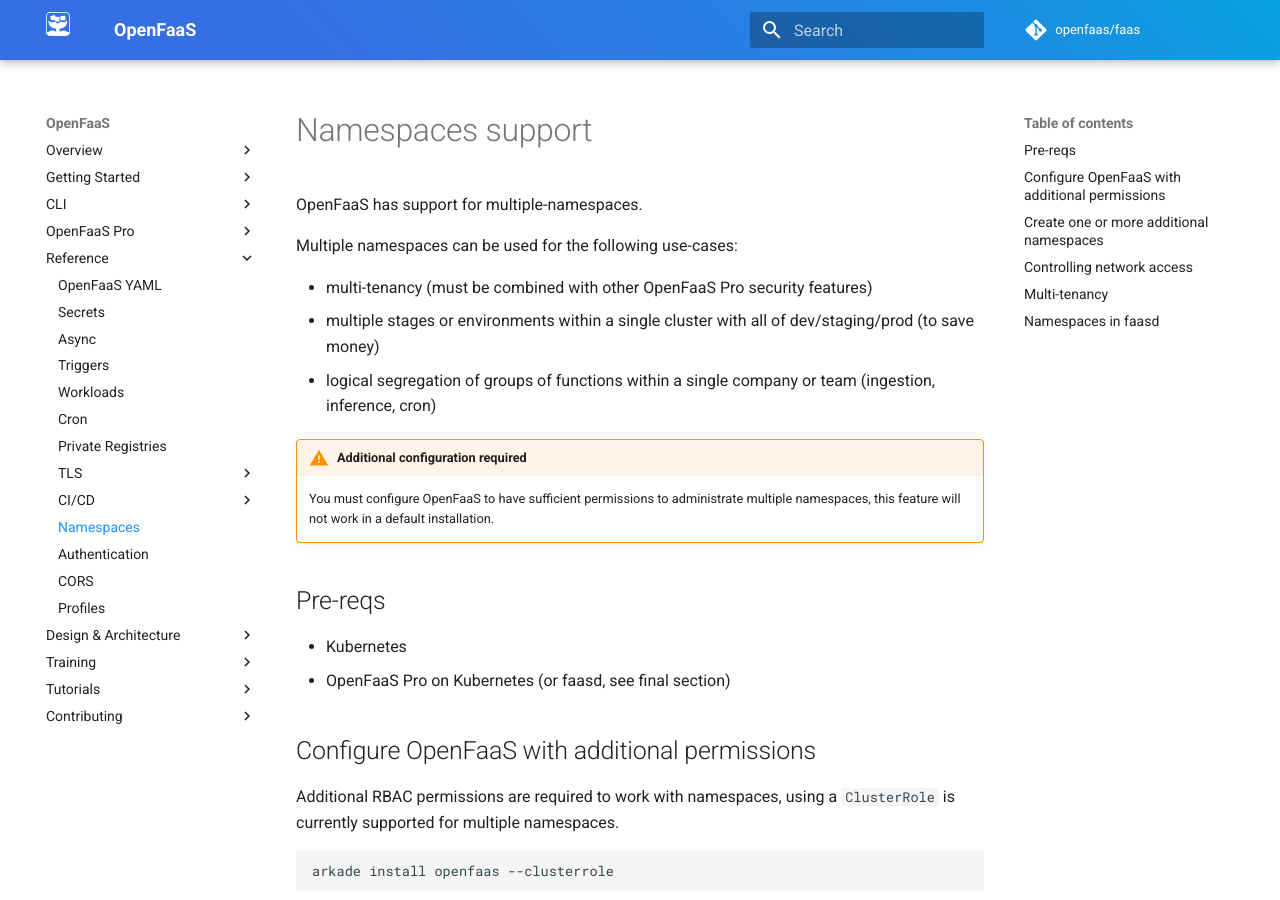
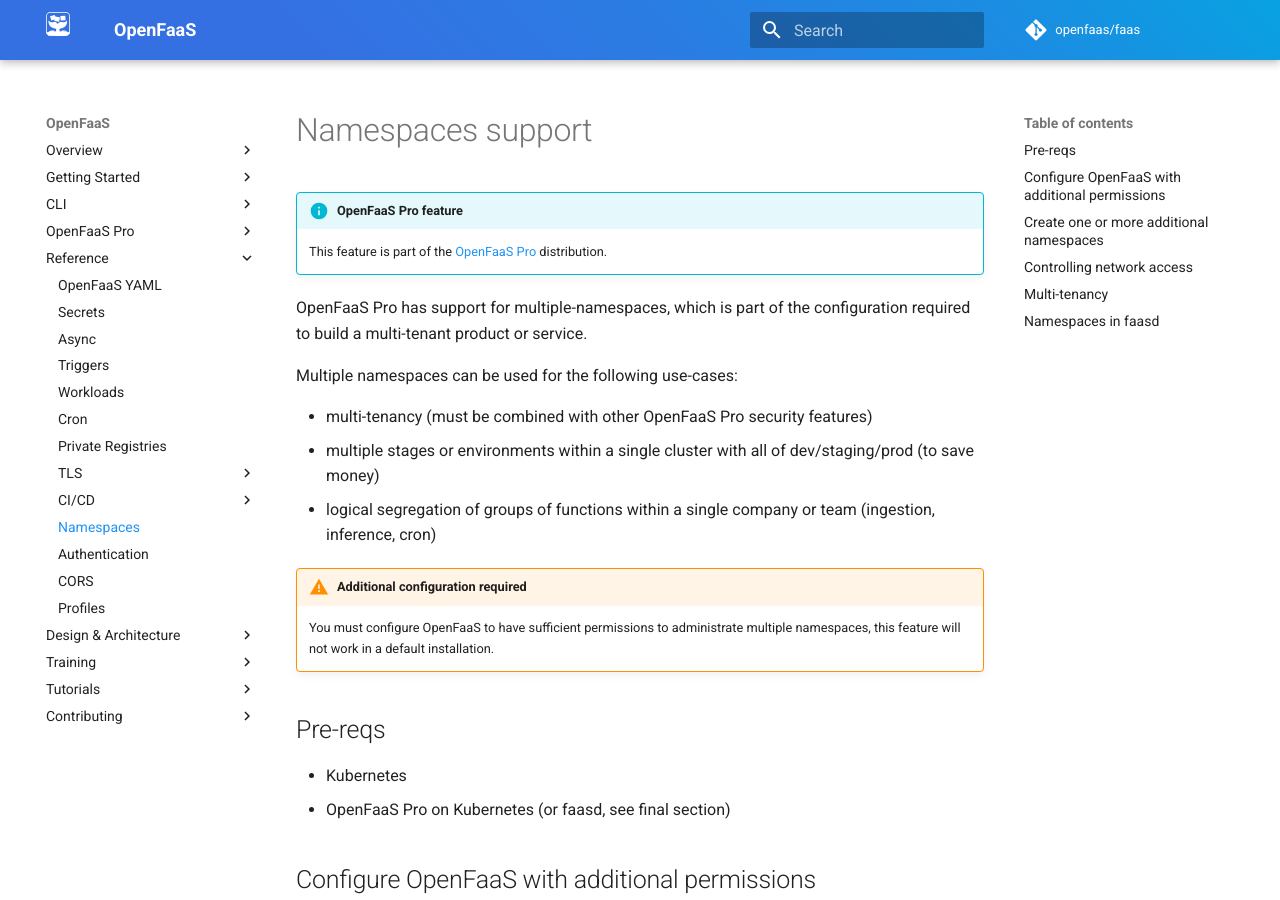
Before and after one commit to openfaas/docs, an MkDocs documentation site: the page built from docs/reference/namespaces.md, in a window 1280 px wide and 900 px high. Built offline with MkDocs 1.6.1 and Material for MkDocs 9.7.7, drawn with Linux system fonts in a browser that asks for light colours; comment, search, counter and statistics services are not loaded.

Commit message:
Mark namespaces as part of OpenFaaS Pro
Signed-off-by: Alex Ellis (OpenFaaS Ltd) <alexellis2@gmail.com>

```diff
--- a/docs/reference/namespaces.md
+++ b/docs/reference/namespaces.md
@@ -1,6 +1,9 @@
 # Namespaces support
 
-OpenFaaS has support for multiple-namespaces.
+!!! info "OpenFaaS Pro feature"
+    This feature is part of the [OpenFaaS Pro](/openfaas-pro/introduction) distribution.
+
+OpenFaaS Pro has support for multiple-namespaces, which is part of the configuration required to build a multi-tenant product or service.
 
 Multiple namespaces can be used for the following use-cases:
 
```
